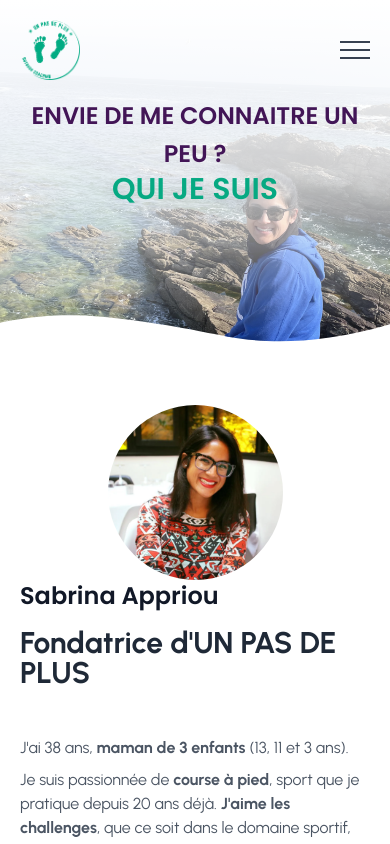
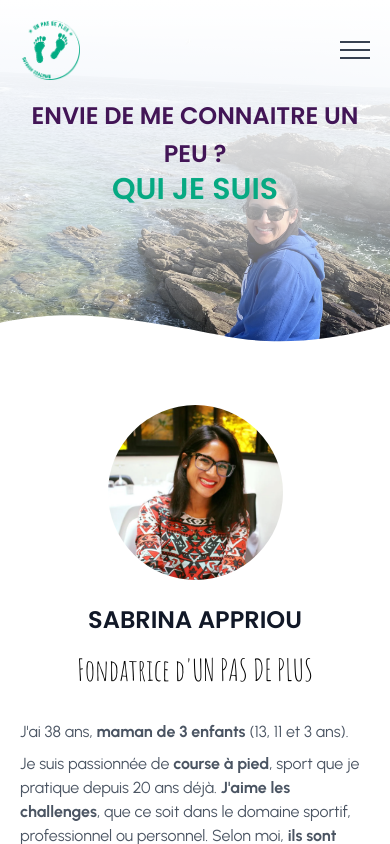
Before and after one commit to antoinebollinger/unpasdeplus-coaching, a Next.js app: page /about in a window 390 px wide. Shown: the top 844 px of the page. Built offline with nearby package versions, Linux system fonts and the light colour scheme.

Commit message:
💄 fonts

```diff
--- a/sections/about/intro.js
+++ b/sections/about/intro.js
@@ -16,7 +16,7 @@ export default function Intro() {
         <section id="bio">
             <div className="container">
                 <div className="flex flex-wrap flex-col sm:flex-row justify-center">
-                    <div className="w-1/2 md:w-1/4 md:pr-6 mx-auto transition duration-200 scale-0 opacity-0 about-img">
+                    <div className="w-1/2 md:w-1/4 md:pr-6 pb-6 md:pb-0 mx-auto transition duration-200 scale-0 opacity-0 about-img">
                         <Image
                             src={Sabrina}
                             width={Sabrina.width}
@@ -26,10 +26,12 @@ export default function Intro() {
                         />
                     </div>
                     <div className="w-full md:w-3/4 md:pl-6">
-                        <h4 className="title">Sabrina Appriou</h4>
-                        <h5 className="text-3xl text-gray-800 font-bold leading-none mb-12">
-                            Fondatrice d'UN PAS DE PLUS
-                        </h5>
+                        <div className="handwrite mb-8 text-center text-md-left">
+                            <h4 className="title uppercase">Sabrina Appriou</h4>
+                            <h5 className="text-3xl text-md-5xl">
+                                Fondatrice d'UN PAS DE PLUS
+                            </h5>
+                        </div>
                         <p>
                             J'ai 38 ans, <strong>maman de 3 enfants</strong> (13, 11 et 3 ans).
                         </p>
--- a/styles/globals.scss
+++ b/styles/globals.scss
@@ -1,5 +1,7 @@
 @import url('https://fonts.googleapis.com/css?family=Poppins:400,500,600,700,800');
 @import url('https://fonts.googleapis.com/css2?family=Urbanist:ital,wght@0,100;0,200;0,300;0,400;0,500;0,600;0,700;0,800;0,900;1,100;1,200;1,300;1,400;1,500;1,600;1,700;1,800;1,900');
+@import url('https://fonts.googleapis.com/css2?family=Amatic+SC:wght@400;700&display=swap');
+@import url('https://fonts.googleapis.com/css2?family=Covered+By+Your+Grace&display=swap');
 
 @tailwind base;
 @tailwind components;
@@ -27,6 +29,10 @@ body {
 
 h1, h2, h3, h4 {
     font-family: 'Poppins', sans-serif;
+}
+
+.handwrite {
+    font-family: 'Amatic SC', cursive;
 }
 
 p {
```
